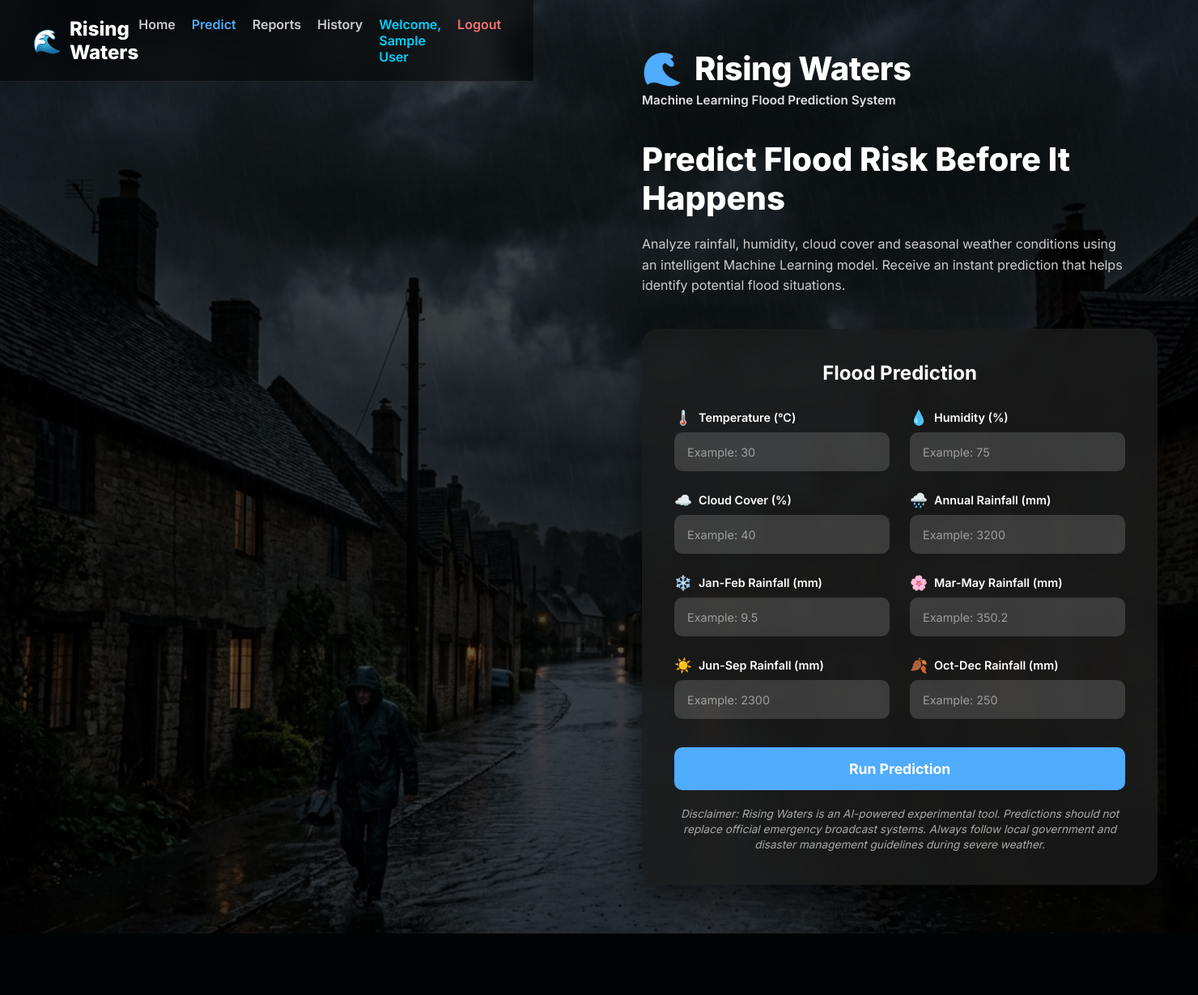
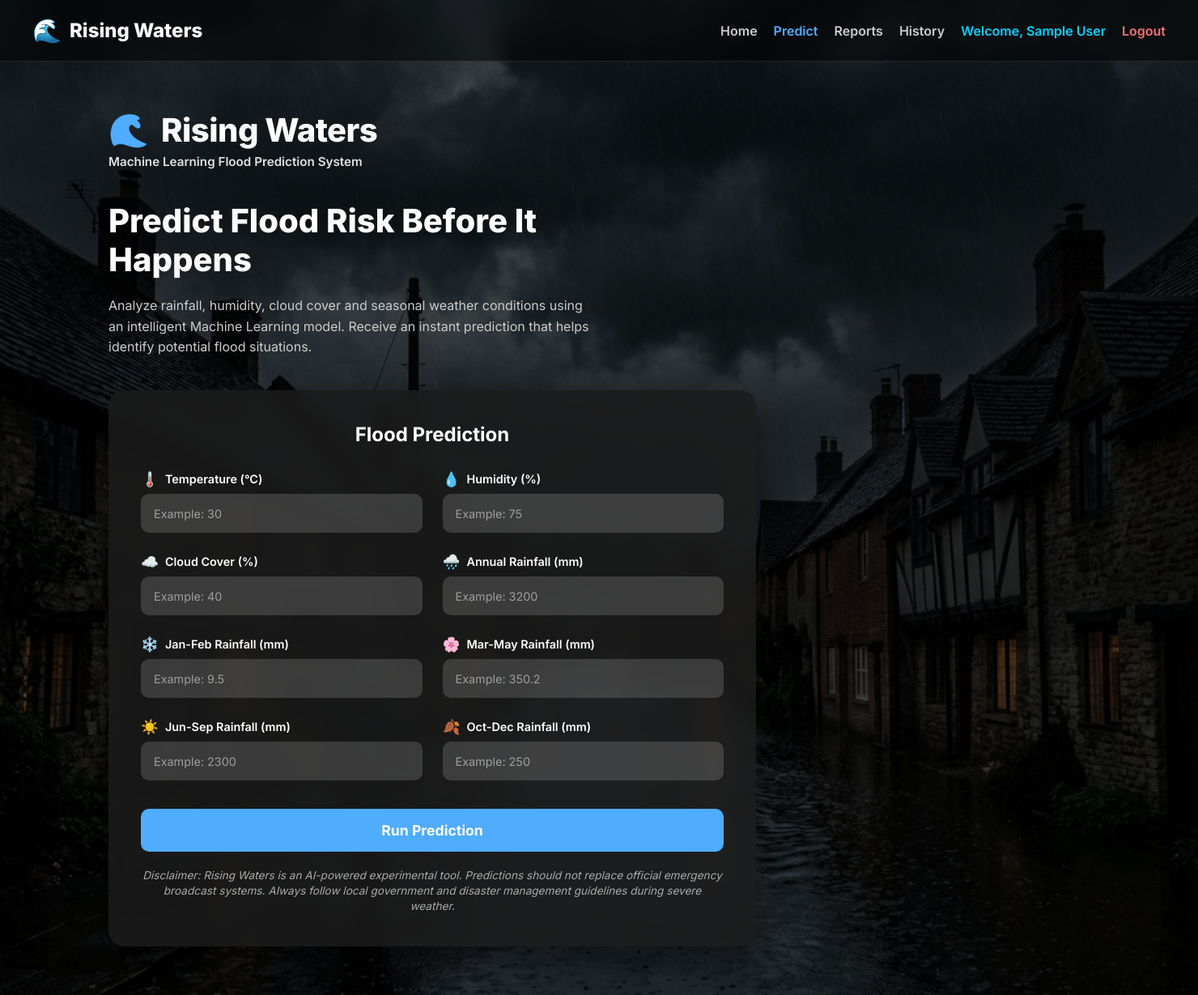
Before and after one commit to gireesh2658/Rising-water, a Flask app: page /Predict in a window 1480 px wide. Shown: the whole page at 81% size. Before the commit the page ends 1153 px from the top, so only its background shows below. Run offline with Flask 3, Linux system fonts and the light colour scheme; the visitor is signed in with stand-in values (Sample User, id 1).

Commit message:
enchanced UI

```diff
--- a/static/main.css
+++ b/static/main.css
@@ -15,8 +15,6 @@
     background-repeat: no-repeat;
     color: #ffffff;
     min-height: 100vh;
-    display: flex;
-    align-items: flex-start;
 }
 
 .main-container {
--- a/templates/index.html
+++ b/templates/index.html
@@ -41,6 +41,8 @@
             position: sticky;
             top: 0;
             z-index: 1000;
+            width: 100%;
+            box-sizing: border-box;
         }
         .nav-brand { font-size: 1.5rem; font-weight: 800; display: flex; align-items: center; gap: 10px; color: #fff; text-decoration: none;}
         .nav-links { display: flex; gap: 20px; }
```
